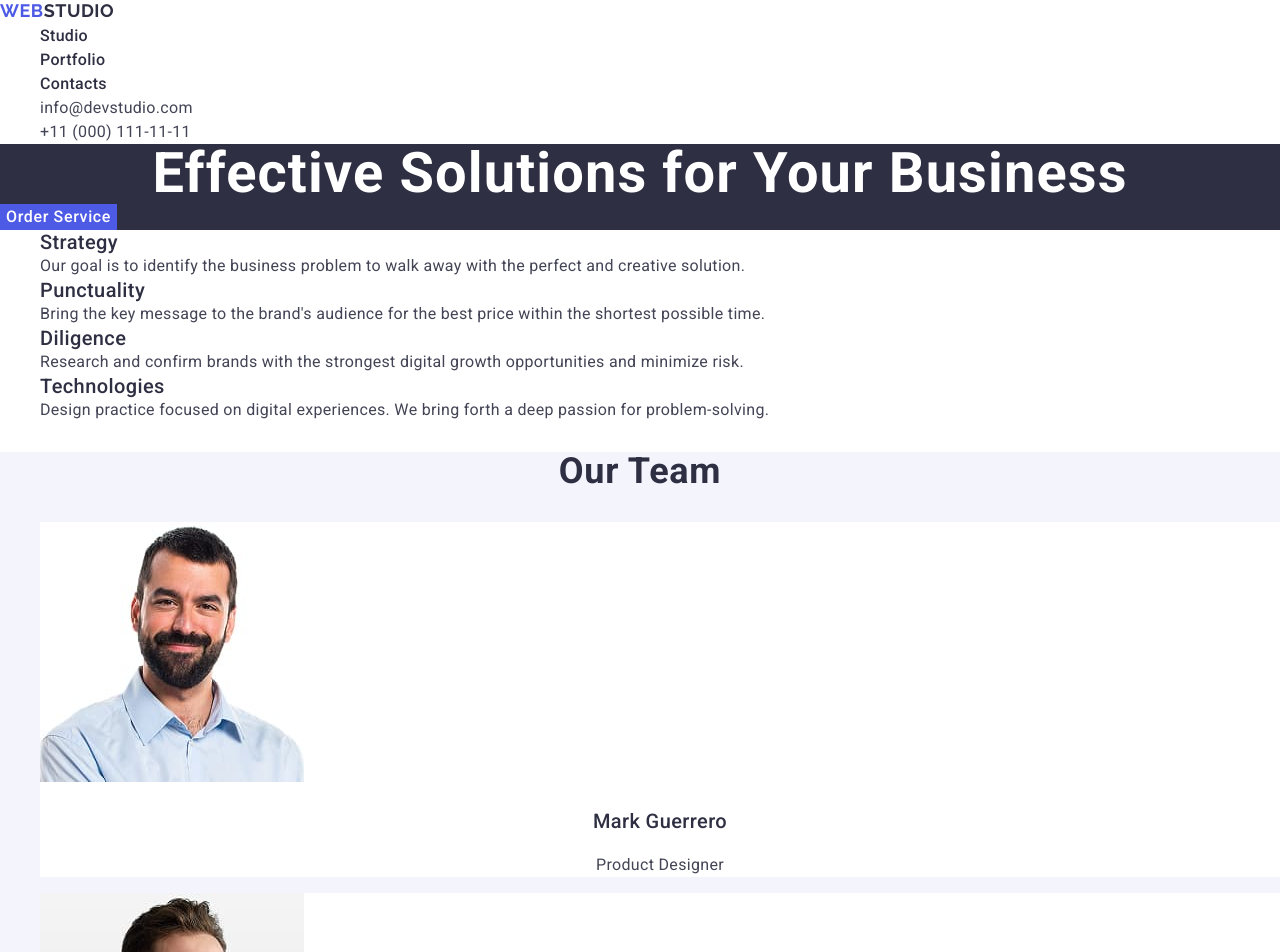
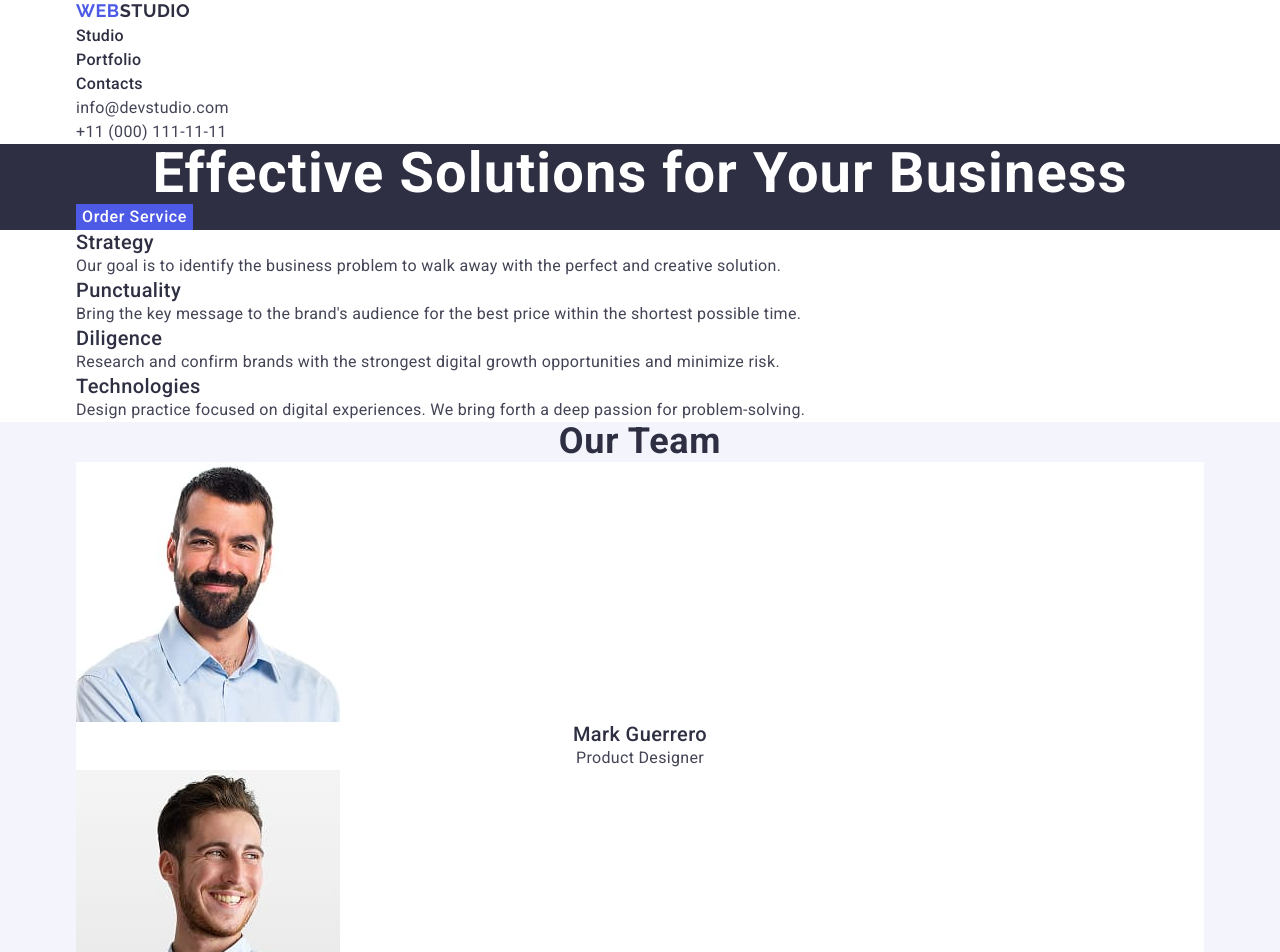
Before and after one commit to Anastasiia-tyk/goit-markup-hw-03, a plain HTML site: page index.html in a window 1280 px wide. Shown: the top 952 px of the page. Drawn offline with nearby package versions, Linux system fonts and the light colour scheme; a web font is replaced by a local one.

Commit message:
fix and update css file

```diff
--- a/css/style.css
+++ b/css/style.css
@@ -9,9 +9,31 @@ body {
     color: #434455;
 }
 
+h1, h2, h3, h4, h5, h6, p, ul {
+    margin: 0;
+    padding: 0;
+}
+
+a {
+    text-decoration: none;
+}
+
+img {
+    display: block;
+}
+
+ul {
+    list-style: none;
+}
+
+.container{
+    max-width: 1158px;
+    margin: 0 auto;
+    padding: 0 15px;
+}
+
 /* HEADER */
 .header {
-    justify-content: space-between;
 }
 
 .header-nav {
@@ -25,7 +47,6 @@ body {
     letter-spacing: 0.03em;
     text-transform: uppercase;
     color: #4d5ae5;
-    text-decoration: none;
 }
 
 .header-logo {
@@ -33,8 +54,6 @@ body {
 }
 
 .header-menu-list {
-    list-style: none;
-    margin: 0;
 }
 
 .header-menu-link {
@@ -44,7 +63,6 @@ body {
     line-height: 1.5;
     letter-spacing: 0.02em;
     color: #2e2f42;
-    text-decoration: none;
 }
 
 .header-menu-link:hover,
@@ -62,8 +80,6 @@ body {
 }
 
 .header-contacts-list {
-    list-style: none;
-    margin: 0;
 }
 
 .header-contacts-item {
@@ -75,7 +91,6 @@ body {
 }
 
 .header-contacts-link {
-    text-decoration: none;
     color: #434455;
 }
 
@@ -87,14 +102,11 @@ body {
 /* MAIN CONTENTS */
 
 .main {
-    justify-content: center;
 }
 
 
 .main-hero {
     background: #2e2f42;
-
-    justify-content: center;
 }
 
 .main-hero-title {
@@ -105,7 +117,6 @@ body {
     letter-spacing: 0.02em;
     text-align: center;
     color: #ffffff;
-    margin: 0;
 }
 
 .main-hero-btn {
@@ -123,10 +134,7 @@ body {
     color: #ffffff;
 }
 
-.main-hero-btn:hover{
-    background-color: #404BBF;
-}
-
+.main-hero-btn:hover,
 .main-hero-btn:focus{
     background-color: #404BBF;
 }
@@ -134,7 +142,6 @@ body {
 /* SECTION 1 - FEATURES */
 
 .main-features {
-    justify-content: center;
 }
 
 .main-features-title {
@@ -145,9 +152,6 @@ body {
 }
 
 .main-features-list {
-    justify-content: space-between;
-    list-style: none;
-    margin: 0;
 }
 
 .main-features-item {
@@ -160,7 +164,6 @@ body {
     line-height: 1.2;
     letter-spacing: 0.02em;
     color: #2E2F42;
-    margin: 0;
 }
 
 .main-features-text {
@@ -170,14 +173,12 @@ body {
     line-height: 1.5;
     letter-spacing: 0.02em;
     color: #434455;
-    margin: 0;
 }
 
 /* SECTION 2 - OUR TEAM */
 
 .main-team {
     background-color: #F4F4FD;
-    justify-content: flex-start;
 }
 
 .main-team-title {
@@ -194,15 +195,9 @@ body {
 }
 
 .main-team-list {
-    list-style: none;
-
-    justify-content: space-between;
-    list-style: none;
-    margin: 0;
 }
 
 .main-team-item {
-    justify-content: center;
     background: #ffffff;
 }
 
@@ -236,7 +231,6 @@ body {
 /* SECTION 4 - PORTFOLIO */
 
 .main-portfolio {
-    justify-content: flex-start;
 }
 
 .main-portfolio-title {
@@ -253,10 +247,6 @@ body {
 }
 
 .main-portfolio-list {
-    list-style: none;
-    justify-content: space-between;
-    margin: 0;
-    flex-wrap: wrap;
 }
 
 .main-portfolio-item {
@@ -303,7 +293,6 @@ body {
     line-height: 1.17;
     letter-spacing: 0.03em;
     text-transform: uppercase;
-    text-decoration: none;
     color: #4d5ae5;
 }
 
@@ -318,5 +307,4 @@ body {
     line-height: 1.5;
     letter-spacing: 0.02em;
     color: #F4F4FD;
-    margin: 0;
 }
```
